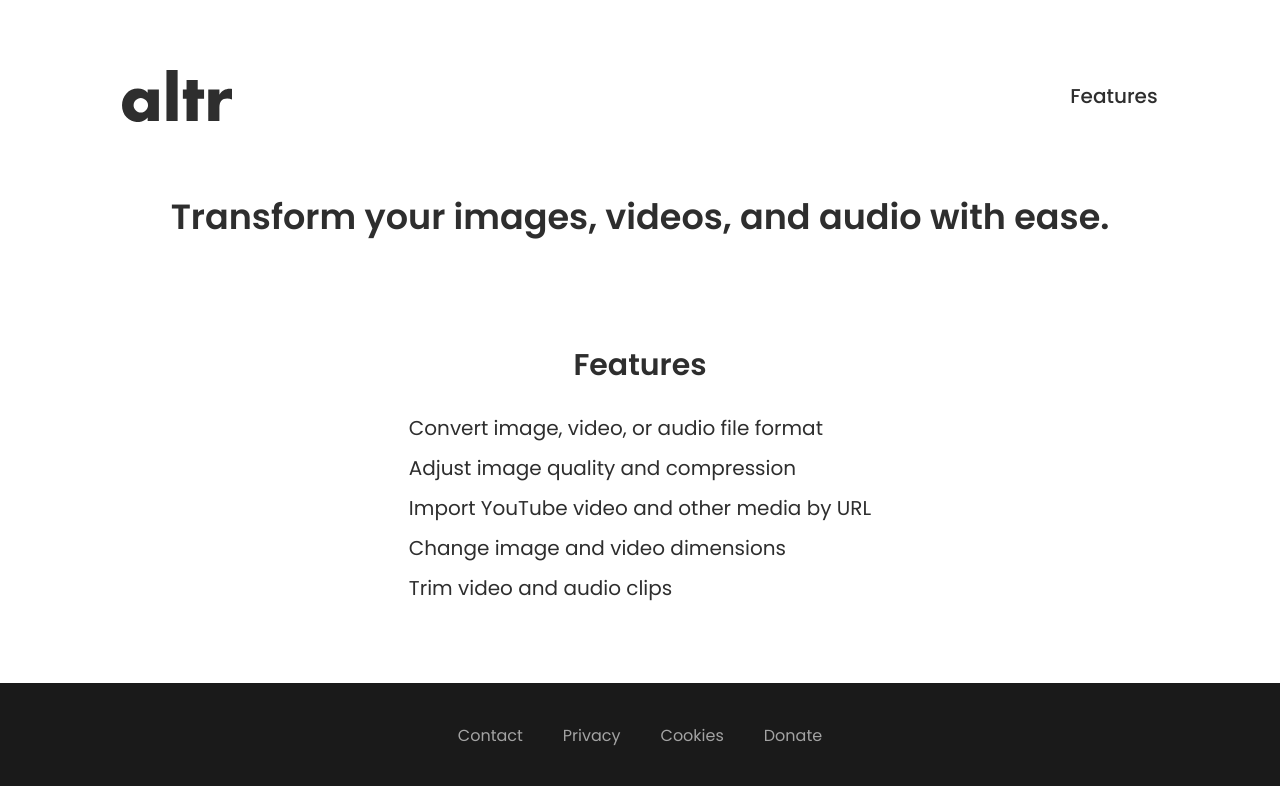
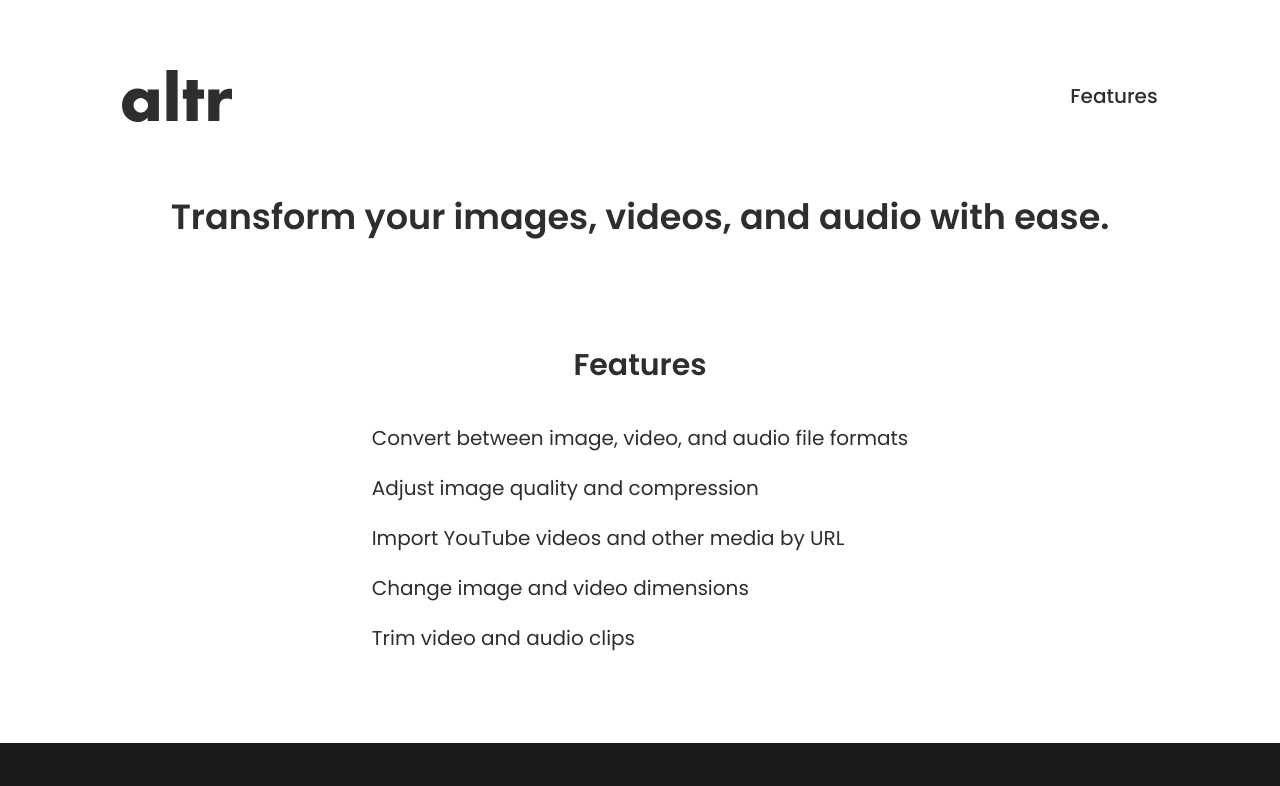
Before and after one commit to jolaleye/altr, a Next.js app: page / in a window 1280 px wide. Shown: the top 786 px of the page. Built offline with nearby package versions, Linux system fonts and the light colour scheme; some icons are missing.

Commit message:
Update feature list and styling

```diff
--- a/components/Features.js
+++ b/components/Features.js
@@ -5,7 +5,7 @@ export default function Features() {
       <ul>
         <li>
           <i className="uil uil-check" />
-          Convert image, video, or audio file format
+          Convert between image, video, and audio file formats
         </li>
         <li>
           <i className="uil uil-check" />
@@ -13,7 +13,7 @@ export default function Features() {
         </li>
         <li>
           <i className="uil uil-check" />
-          Import YouTube video and other media by URL
+          Import YouTube videos and other media by URL
         </li>
         <li>
           <i className="uil uil-check" />
@@ -27,7 +27,7 @@ export default function Features() {
 
       <style jsx>{`
         section {
-          padding: 3.5em 1em;
+          padding: 3.5em 0.75em;
           display: flex;
           flex-flow: column nowrap;
           align-items: center;
@@ -45,7 +45,7 @@ export default function Features() {
         }
 
         li {
-          margin: 0.5em 0;
+          margin: 1em 0;
           display: flex;
           align-items: center;
         }
```
